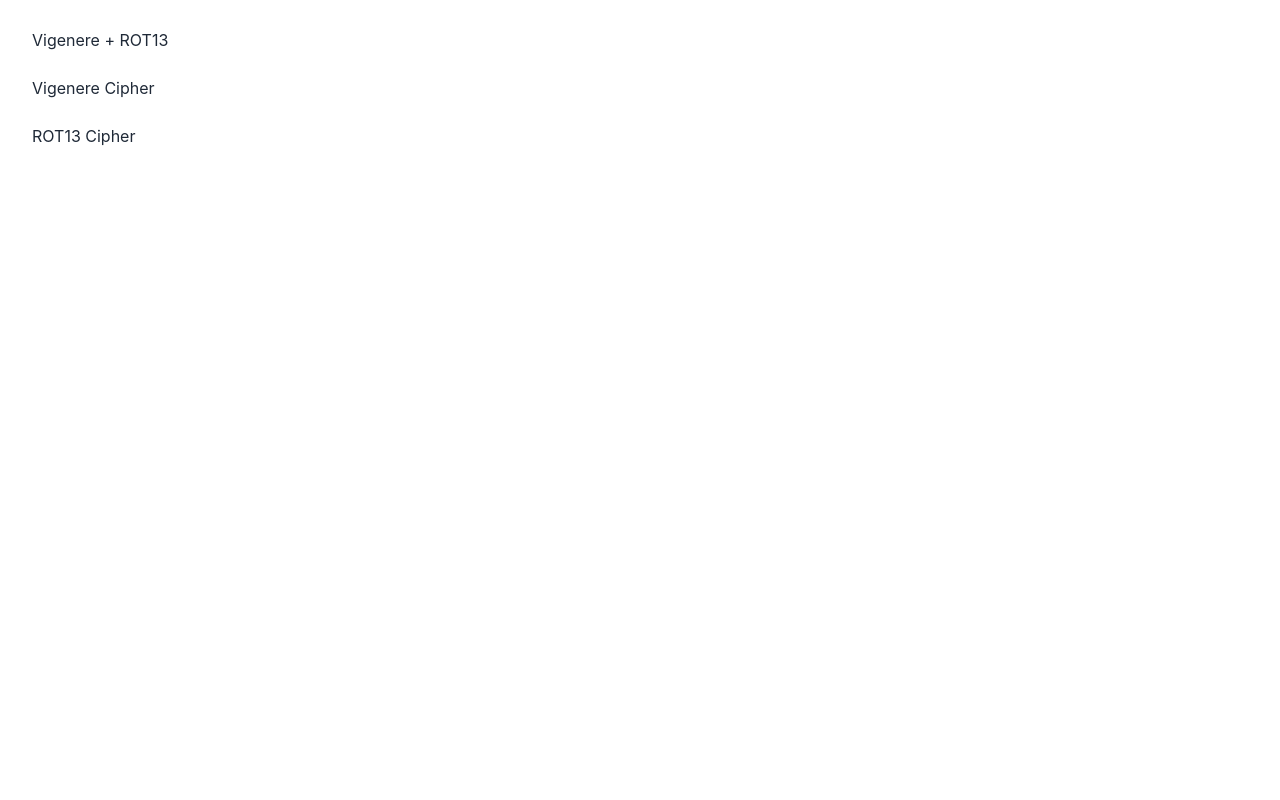
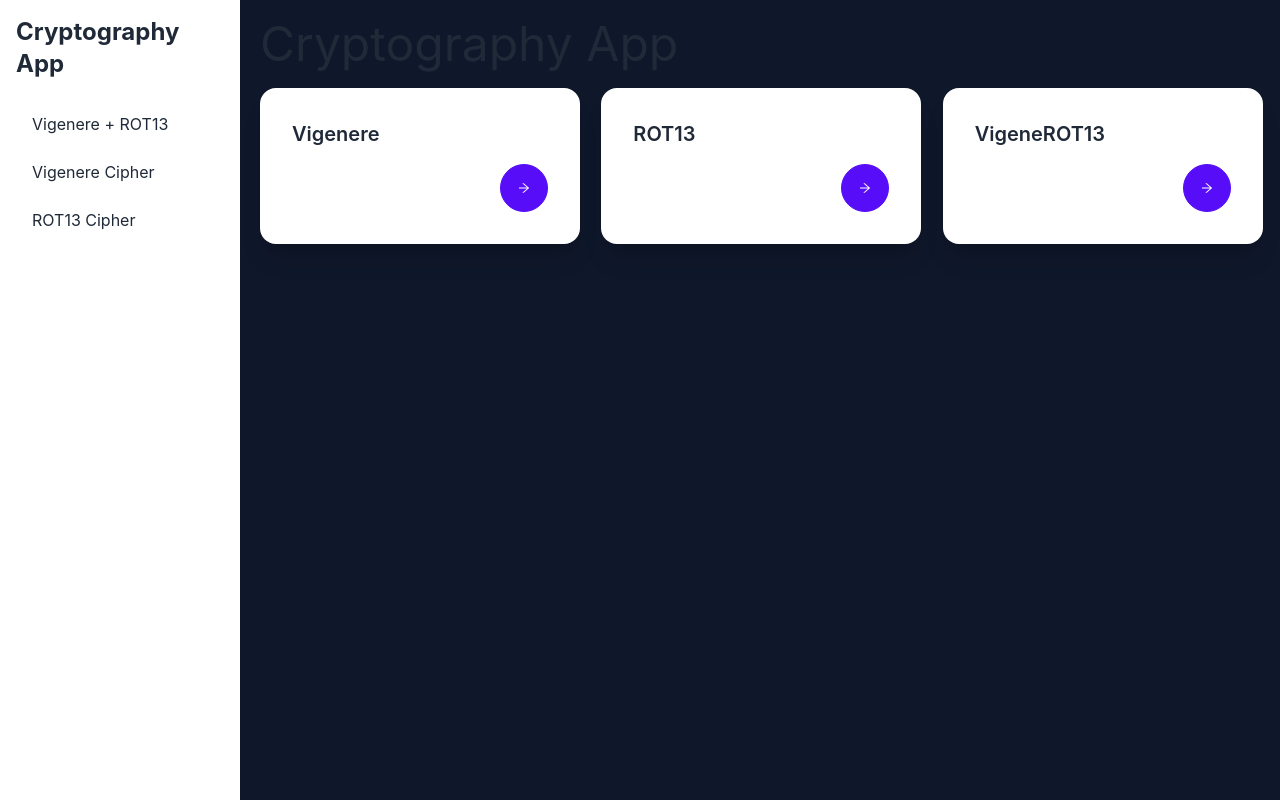
Before and after one commit to Calvin-C-M/uas-kripto-22, a Next.js app: page / in a window 1280 px wide. Built offline with nearby package versions, Linux system fonts and the light colour scheme.

Commit message:
Add home page UI

```diff
--- /dev/null
+++ b/components/Card.jsx
@@ -0,0 +1,25 @@
+import Link from "next/link";
+import { AiOutlineArrowRight } from "react-icons/ai"
+
+const MenuCard = ({ title, icon, desc, link }) => {
+    return (
+        <div className="card lg:w-80 md:w-72 bg-base-100 shadow-xl">
+            {/* <figure>
+
+            </figure> */}
+            <div className="card-body">
+                <h2 className="card-title">{title}</h2>
+                <p>{desc}</p>
+                <div className="card-actions justify-end">
+                    <Link href={link}>
+                        <button className="btn btn-primary btn-circle">
+                            <AiOutlineArrowRight />
+                        </button>
+                    </Link>
+                </div>
+            </div>
+        </div>
+    );
+}
+
+export default MenuCard;
--- a/components/Layout.jsx
+++ b/components/Layout.jsx
@@ -1,14 +1,17 @@
 import Sidebar from "./Sidebar";
+import { AiOutlineMenu } from "react-icons/ai";
 
 const Layout = ({ children }) => {
     return (
-        <div className="drawer drawer-mobile">
+        <div className="drawer drawer-mobile bg-slate-900">
             <input id="my-drawer-2" type="checkbox" className="drawer-toggle" />
-            <div className="drawer-content flex flex-col items-center justify-center">
+            <main className="drawer-content p-5">
                 {/* <!-- Page content here --> */}
                 { children }
-                <label htmlFor="my-drawer-2" className="btn btn-primary drawer-button lg:hidden">Open drawer</label>
-            </div>
+                <label htmlFor="my-drawer-2" className="btn btn-primary drawer-button absolute top-0 left-0 lg:hidden">
+                    <AiOutlineMenu />
+                </label>
+            </main>
             <Sidebar />
         </div>
     );
--- a/components/Sidebar.jsx
+++ b/components/Sidebar.jsx
@@ -3,6 +3,9 @@
         <div className="drawer-side">
             <label htmlFor="my-drawer-2" className="drawer-overlay"></label>
             <ul className="menu p-4 w-60 bg-base-100 text-base-content">
+                <header className="mb-5">
+                    <h1 className="text-2xl font-bold">Cryptography App</h1>
+                </header>
             {/* <!-- Sidebar content here --> */}
                 <li><a>Vigenere + ROT13</a></li>
                 <li><a>Vigenere Cipher</a></li>
--- /dev/null
+++ b/constants/AppTitle.js
@@ -0,0 +1,3 @@
+const APP_TITLE = "Cryptography App"
+
+export default APP_TITLE;
--- /dev/null
+++ b/constants/MenuList.js
@@ -0,0 +1,9 @@
+import { AiOutlineCode, AiOutlineQrcode, AiOutlineCodepen } from "react-icons/ai"
+
+const MENULIST = [
+    { id: 0, title: "Vigenere", icons: <AiOutlineCode />, link: "", description: "" },
+    { id: 1, title: "ROT13", icons: <AiOutlineQrcode />, link: "", description: "" },
+    { id: 2, title: "VigeneROT13", icons: <AiOutlineCodepen />, link: "", description: "" }
+]
+
+export default MENULIST;
--- a/package.json
+++ b/package.json
@@ -14,7 +14,8 @@
     "eslint-config-next": "13.0.5",
     "next": "13.0.5",
     "react": "18.2.0",
-    "react-dom": "18.2.0"
+    "react-dom": "18.2.0",
+    "react-icons": "^4.6.0"
   },
   "devDependencies": {
     "autoprefixer": "^10.4.13",
--- a/pages/index.jsx
+++ b/pages/index.jsx
@@ -1,8 +1,18 @@
+import MENULIST from "../constants/MenuList";
+import APP_TITLE from "../constants/AppTitle";
+import MenuCard from "../components/Card";
 
 export default function Home() {
   return (
     <>
-
+      <div>
+        <header className="mb-5">
+          <h1 className="text-5xl">{APP_TITLE}</h1>
+        </header>
+        <div className="grid grid-flow-cols grid-cols-3 gap-6">
+          { MENULIST.map(list => <MenuCard key={list.id} title={list.title} link={list.link} desc={list.description} />) }
+        </div>
+      </div>
     </>
   )
 }
--- /dev/null
+++ b/pages/vigenere.jsx
@@ -0,0 +1,9 @@
+const Vigenere = () => {
+    return (
+        <section>
+
+        </section>
+    );
+}
+
+export default Vigenere;
```
Also changed, not shown: 1 other file (tests, documents, lock files or other folders).
